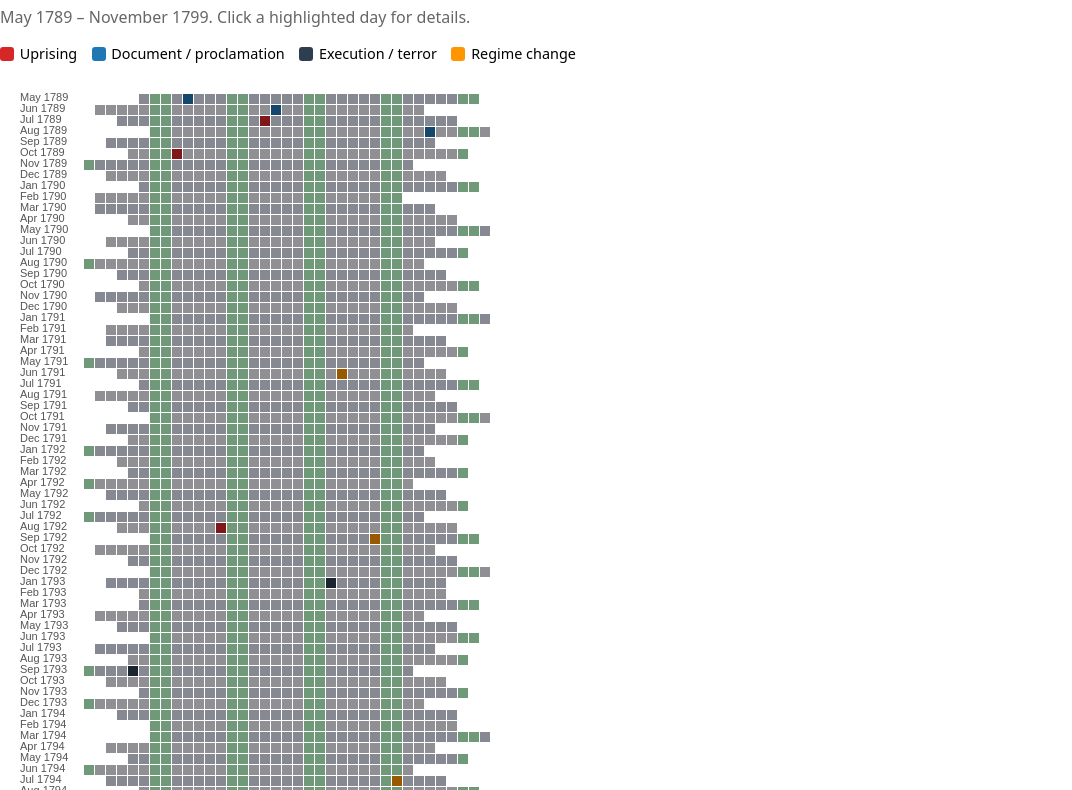
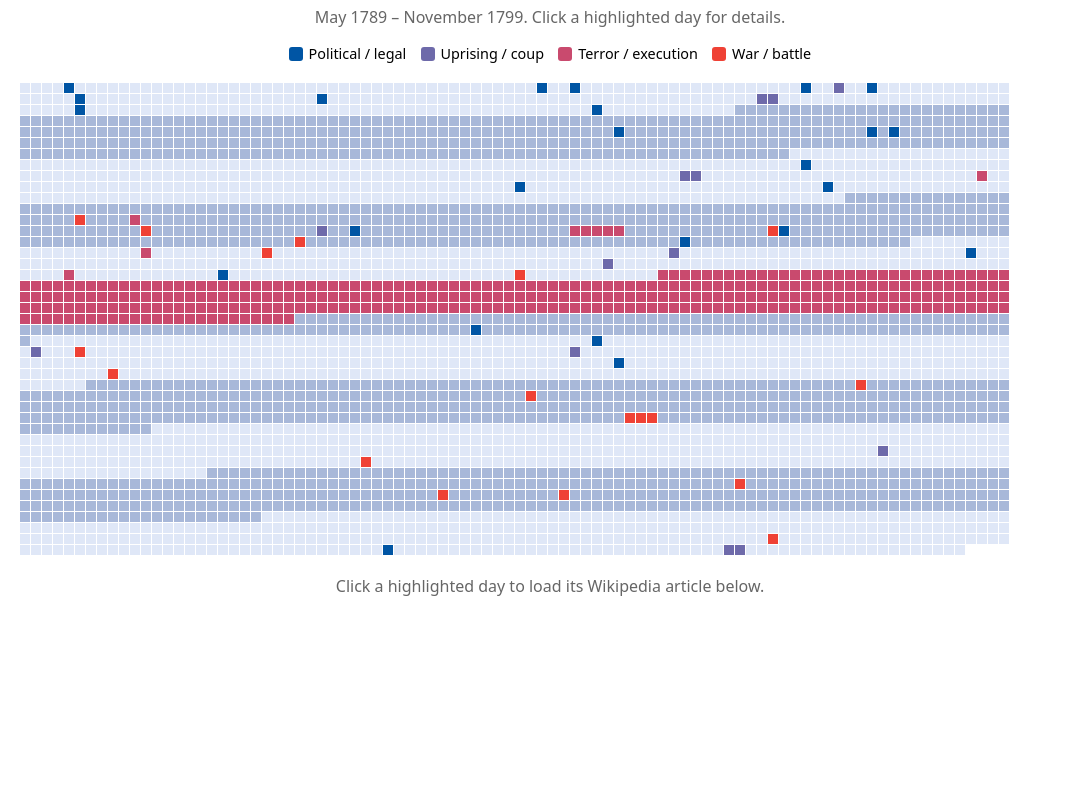
Before and after one commit to Chamartin3/daytiles, a website with bundled scripts: page examples/french-revolution/index.html in a window 1280 px wide. Shown: the part 118-908 px from the top of the page, without its empty margins (0-1072 px from the left). After the commit the page ends 816 px from the top, so only its background shows below. Built offline with nearby package versions, Linux system fonts and the light colour scheme.

Commit message:
Expand French Revolution example with daily timeline and Wikipedia preview
Switch to a custom 90-day-row layout for a roughly square chart, drop
weekend highlights and past-date fade, add a French-flag gradient
palette, expand events to ~65 entries with ranges (Reign of Terror,
September Massacres, Brumaire, etc.), and load a Wikipedia summary
card on tile click.

```diff
--- a/examples/french-revolution/events.json
+++ b/examples/french-revolution/events.json
@@ -1,15 +1,68 @@
 [
-  { "start": "1789-05-05", "type": "document", "note": "Estates-General opens" },
-  { "start": "1789-06-17", "type": "document", "note": "Tennis Court Oath" },
-  { "start": "1789-07-14", "type": "uprising", "note": "Storming of the Bastille" },
-  { "start": "1789-08-26", "type": "document", "note": "Declaration of the Rights of Man" },
-  { "start": "1789-10-05", "type": "uprising", "note": "Women's March on Versailles" },
-  { "start": "1791-06-21", "type": "regime", "note": "Flight to Varennes" },
-  { "start": "1792-08-10", "type": "uprising", "note": "Storming of the Tuileries" },
-  { "start": "1792-09-21", "type": "regime", "note": "First French Republic proclaimed" },
-  { "start": "1793-01-21", "type": "terror", "note": "Execution of Louis XVI" },
-  { "start": "1793-09-05", "type": "terror", "note": "Reign of Terror begins" },
-  { "start": "1794-07-27", "type": "regime", "note": "Thermidorian Reaction — fall of Robespierre" },
-  { "start": "1795-08-22", "type": "document", "note": "Constitution of Year III" },
-  { "start": "1799-11-09", "type": "regime", "note": "Coup of 18 Brumaire — Napoleon" }
+  { "start": "1789-04-28", "end": "1789-04-29", "type": "uprising", "note": "Réveillon riots in Paris", "wiki": "R%C3%A9veillon_riots" },
+  { "start": "1789-05-05", "type": "political", "note": "Estates-General opens at Versailles", "wiki": "Estates_General_of_1789" },
+  { "start": "1789-06-17", "type": "political", "note": "Third Estate proclaims itself National Assembly", "wiki": "National_Assembly_(French_Revolution)" },
+  { "start": "1789-06-20", "type": "political", "note": "Tennis Court Oath", "wiki": "Tennis_Court_Oath" },
+  { "start": "1789-07-11", "type": "political", "note": "Necker dismissed by Louis XVI", "wiki": "Jacques_Necker" },
+  { "start": "1789-07-14", "type": "uprising", "note": "Storming of the Bastille", "wiki": "Storming_of_the_Bastille" },
+  { "start": "1789-07-17", "type": "political", "note": "Louis XVI accepts the tricolour cockade", "wiki": "Cockade_of_France" },
+  { "start": "1789-08-04", "type": "political", "note": "August Decrees — abolition of feudal privileges", "wiki": "August_Decrees" },
+  { "start": "1789-08-26", "type": "political", "note": "Declaration of the Rights of Man and of the Citizen", "wiki": "Declaration_of_the_Rights_of_Man_and_of_the_Citizen" },
+  { "start": "1789-10-05", "end": "1789-10-06", "type": "uprising", "note": "Women's March on Versailles", "wiki": "Women%27s_March_on_Versailles" },
+  { "start": "1789-11-02", "type": "political", "note": "Church property nationalised", "wiki": "Civil_Constitution_of_the_Clergy" },
+  { "start": "1789-12-19", "type": "political", "note": "Assignats introduced", "wiki": "Assignat" },
+  { "start": "1790-06-19", "type": "political", "note": "Hereditary nobility abolished", "wiki": "French_nobility" },
+  { "start": "1790-07-12", "type": "political", "note": "Civil Constitution of the Clergy", "wiki": "Civil_Constitution_of_the_Clergy" },
+  { "start": "1790-07-14", "type": "political", "note": "Fête de la Fédération", "wiki": "F%C3%AAte_de_la_F%C3%A9d%C3%A9ration" },
+  { "start": "1791-04-02", "type": "political", "note": "Death of Mirabeau", "wiki": "Honor%C3%A9_Gabriel_Riqueti,_comte_de_Mirabeau" },
+  { "start": "1791-06-20", "end": "1791-06-21", "type": "uprising", "note": "Flight to Varennes", "wiki": "Flight_to_Varennes" },
+  { "start": "1791-07-17", "type": "terror", "note": "Champ de Mars Massacre", "wiki": "Champ_de_Mars_massacre" },
+  { "start": "1791-09-03", "type": "political", "note": "Constitution of 1791 adopted", "wiki": "French_Constitution_of_1791" },
+  { "start": "1791-10-01", "type": "political", "note": "Legislative Assembly opens", "wiki": "Legislative_Assembly_(France)" },
+  { "start": "1792-04-20", "type": "war", "note": "France declares war on Austria", "wiki": "War_of_the_First_Coalition" },
+  { "start": "1792-04-25", "type": "terror", "note": "First execution by guillotine in Paris", "wiki": "Guillotine" },
+  { "start": "1792-07-25", "type": "war", "note": "Brunswick Manifesto issued", "wiki": "Brunswick_Manifesto" },
+  { "start": "1792-08-10", "type": "uprising", "note": "Storming of the Tuileries — monarchy suspended", "wiki": "10_August_(French_Revolution)" },
+  { "start": "1792-08-13", "type": "political", "note": "Royal family imprisoned in the Temple", "wiki": "Temple_(Paris)" },
+  { "start": "1792-09-02", "end": "1792-09-06", "type": "terror", "note": "September Massacres", "wiki": "September_Massacres" },
+  { "start": "1792-09-20", "type": "war", "note": "Battle of Valmy — French victory", "wiki": "Battle_of_Valmy" },
+  { "start": "1792-09-21", "type": "political", "note": "First French Republic proclaimed", "wiki": "French_First_Republic" },
+  { "start": "1792-11-06", "type": "war", "note": "Battle of Jemappes", "wiki": "Battle_of_Jemappes" },
+  { "start": "1792-12-11", "type": "political", "note": "Trial of Louis XVI begins", "wiki": "Trial_of_Louis_XVI" },
+  { "start": "1793-01-21", "type": "terror", "note": "Execution of Louis XVI", "wiki": "Execution_of_Louis_XVI" },
+  { "start": "1793-02-01", "type": "war", "note": "France declares war on Britain and the Netherlands", "wiki": "War_of_the_First_Coalition" },
+  { "start": "1793-03-10", "type": "uprising", "note": "Vendée counter-revolutionary uprising begins", "wiki": "War_in_the_Vend%C3%A9e" },
+  { "start": "1793-04-06", "type": "political", "note": "Committee of Public Safety established", "wiki": "Committee_of_Public_Safety" },
+  { "start": "1793-06-02", "type": "uprising", "note": "Fall of the Girondins — Jacobin takeover", "wiki": "Insurrection_of_31_May_%E2%80%93_2_June_1793" },
+  { "start": "1793-07-13", "type": "terror", "note": "Assassination of Marat by Charlotte Corday", "wiki": "Jean-Paul_Marat" },
+  { "start": "1793-07-27", "type": "political", "note": "Robespierre joins Committee of Public Safety", "wiki": "Maximilien_Robespierre" },
+  { "start": "1793-08-23", "type": "war", "note": "Levée en masse — mass conscription decree", "wiki": "Lev%C3%A9e_en_masse" },
+  { "start": "1793-09-05", "end": "1794-07-27", "type": "terror", "note": "Reign of Terror" , "wiki": "Reign_of_Terror" },
+  { "start": "1793-10-05", "type": "political", "note": "French Republican calendar adopted", "wiki": "French_Republican_calendar" },
+  { "start": "1793-10-16", "type": "terror", "note": "Execution of Marie Antoinette", "wiki": "Marie_Antoinette" },
+  { "start": "1793-12-19", "type": "war", "note": "Recapture of Toulon — Napoleon distinguishes himself", "wiki": "Siege_of_Toulon" },
+  { "start": "1794-03-24", "type": "terror", "note": "Execution of the Hébertists", "wiki": "Hebertists" },
+  { "start": "1794-04-05", "type": "terror", "note": "Execution of Danton and Desmoulins", "wiki": "Georges_Danton" },
+  { "start": "1794-06-08", "type": "political", "note": "Festival of the Supreme Being", "wiki": "Cult_of_the_Supreme_Being" },
+  { "start": "1794-06-10", "type": "terror", "note": "Law of 22 Prairial — the Great Terror", "wiki": "Law_of_22_Prairial" },
+  { "start": "1794-06-26", "type": "war", "note": "Battle of Fleurus", "wiki": "Battle_of_Fleurus_(1794)" },
+  { "start": "1794-07-28", "type": "terror", "note": "Execution of Robespierre — Thermidorian Reaction", "wiki": "Thermidorian_Reaction" },
+  { "start": "1794-11-12", "type": "political", "note": "Jacobin Club closed", "wiki": "Jacobin" },
+  { "start": "1795-02-21", "type": "political", "note": "Freedom of worship restored", "wiki": "Dechristianisation_of_France_during_the_French_Revolution" },
+  { "start": "1795-04-01", "type": "uprising", "note": "Germinal Uprising", "wiki": "Insurrection_of_12_Germinal,_Year_III" },
+  { "start": "1795-04-05", "type": "war", "note": "Treaty of Basel — peace with Prussia", "wiki": "Peace_of_Basel" },
+  { "start": "1795-05-20", "type": "uprising", "note": "Prairial Uprising — last sans-culottes revolt", "wiki": "Insurrection_of_1_Prairial_Year_III" },
+  { "start": "1795-08-22", "type": "political", "note": "Constitution of Year III — Directory established", "wiki": "Constitution_of_the_Year_III" },
+  { "start": "1795-10-05", "type": "war", "note": "13 Vendémiaire — Napoleon defends the Convention", "wiki": "13_Vend%C3%A9miaire" },
+  { "start": "1796-03-11", "type": "war", "note": "Napoleon takes command of the Army of Italy", "wiki": "Italian_campaigns_of_the_French_Revolutionary_Wars" },
+  { "start": "1796-05-10", "type": "war", "note": "Battle of Lodi", "wiki": "Battle_of_Lodi" },
+  { "start": "1796-11-15", "end": "1796-11-17", "type": "war", "note": "Battle of Arcole", "wiki": "Battle_of_Arcole" },
+  { "start": "1797-09-04", "type": "uprising", "note": "Coup of 18 Fructidor", "wiki": "Coup_of_18_Fructidor" },
+  { "start": "1797-10-17", "type": "war", "note": "Treaty of Campo Formio — peace with Austria", "wiki": "Treaty_of_Campo_Formio" },
+  { "start": "1798-05-19", "type": "war", "note": "Napoleon sails for Egypt", "wiki": "French_campaign_in_Egypt_and_Syria" },
+  { "start": "1798-07-21", "type": "war", "note": "Battle of the Pyramids", "wiki": "Battle_of_the_Pyramids" },
+  { "start": "1798-08-01", "type": "war", "note": "Battle of the Nile — French fleet destroyed", "wiki": "Battle_of_the_Nile" },
+  { "start": "1799-08-15", "type": "war", "note": "Battle of Novi", "wiki": "Battle_of_Novi_(1799)" },
+  { "start": "1799-10-09", "type": "political", "note": "Napoleon returns to France from Egypt", "wiki": "Napoleon" },
+  { "start": "1799-11-09", "end": "1799-11-10", "type": "uprising", "note": "Coup of 18 Brumaire — Napoleon seizes power", "wiki": "Coup_of_18_Brumaire" }
 ]
--- a/examples/french-revolution/index.html
+++ b/examples/french-revolution/index.html
@@ -3,29 +3,38 @@
   <head>
     <meta charset="UTF-8" />
     <meta name="viewport" content="width=device-width, initial-scale=1.0" />
-    <title>Daytiles — French Revolution</title>
+    <title>Daytiles — Every Day of the French Revolution</title>
     <link rel="stylesheet" href="../../styles.css" />
     <style>
-      body { font-family: system-ui, sans-serif; max-width: 760px; margin: 2em auto; padding: 0 1em; }
-      .legend { display: flex; flex-wrap: wrap; gap: 1em; margin: 1em 0; font-size: 0.9em; }
+      body { font-family: system-ui, sans-serif; max-width: 1100px; margin: 2em auto; padding: 0 1em; }
+      .legend { display: flex; flex-wrap: wrap; gap: 1em; margin: 1em 0; font-size: 0.9em; justify-content: center; }
       .legend span { display: inline-flex; align-items: center; gap: 0.4em; }
       .swatch { width: 14px; height: 14px; border-radius: 3px; display: inline-block; }
       a { color: #0366d6; }
-      .meta { color: #666; min-height: 1.4em; }
+      .meta { color: #666; min-height: 1.4em; text-align: center; }
+      h1 { text-align: center; }
+      #calendar { display: block; margin: 0 auto; }
+      #wiki { margin-top: 1.5em; padding: 1em 1.25em; border: 1px solid #ddd; border-radius: 6px; background: #fafbfc; display: none; }
+      #wiki.loaded { display: block; }
+      #wiki h2 { margin: 0 0 0.5em; font-size: 1.2em; }
+      #wiki img { float: right; max-width: 160px; margin: 0 0 0.5em 1em; border-radius: 4px; }
+      #wiki .extract { line-height: 1.5; color: #222; }
+      #wiki .more { display: inline-block; margin-top: 0.75em; }
     </style>
   </head>
   <body>
     <p><a href="../">← All examples</a></p>
-    <h1>French Revolution — Key Dates</h1>
+    <h1>Every Day of the French Revolution</h1>
     <p class="meta">May 1789 – November 1799. Click a highlighted day for details.</p>
     <div class="legend">
-      <span><i class="swatch" style="background:#d62728"></i> Uprising</span>
-      <span><i class="swatch" style="background:#1f77b4"></i> Document / proclamation</span>
-      <span><i class="swatch" style="background:#2c3e50"></i> Execution / terror</span>
-      <span><i class="swatch" style="background:#ff9500"></i> Regime change</span>
+      <span><i class="swatch" style="background:#0055a4"></i> Political / legal</span>
+      <span><i class="swatch" style="background:#6e6aaa"></i> Uprising / coup</span>
+      <span><i class="swatch" style="background:#c94a6e"></i> Terror / execution</span>
+      <span><i class="swatch" style="background:#ef4135"></i> War / battle</span>
     </div>
     <svg id="calendar"></svg>
-    <p id="info" class="meta"></p>
+    <p id="info" class="meta">Click a highlighted day to load its Wikipedia article below.</p>
+    <div id="wiki"></div>
     <script type="module" src="revolution.js"></script>
   </body>
 </html>
--- a/examples/french-revolution/revolution.js
+++ b/examples/french-revolution/revolution.js
@@ -1,24 +1,27 @@
 import { Daytiles, Layout, Shape, AlternationMode } from "../../dist/index.js";
 
 const dt = new Daytiles({
-  layout: Layout.Month,
+  layout: Layout.Custom,
   shape: Shape.Rect,
   startDate: "1789-05-01",
   endDate: "1799-11-30",
   daySize: 10,
   gap: 1,
+  daysPerRow: 90,
   startDayOfWeek: 0,
-  showLabels: true,
+  showLabels: false,
   colors: {
     current: "#0055a4",
-    pastDay: "#dcd8e8",
-    futureDay: "#f0eef7",
-    alternation: { mode: AlternationMode.Month, color: "#dfe4f1", size: 1 },
+    fadePastDates: false,
+    pastDay: "#dfe7f7",
+    futureDay: "#dfe7f7",
+    alternation: { mode: AlternationMode.Year, color: "#a8b8d9", size: 1 },
+    highlight: { weekdays: {}, months: {} },
     eventTypeColors: {
-      uprising: "#d62728",
-      document: "#1f77b4",
-      terror: "#2c3e50",
-      regime: "#ff9500",
+      political: "#0055a4",
+      uprising: "#6e6aaa",
+      terror: "#c94a6e",
+      war: "#ef4135",
     },
   },
 });
@@ -27,10 +30,35 @@ const events = await fetch("./events.json").then((r) => r.json());
 for (const evt of events) dt.addEvent(evt);
 
 const info = document.getElementById("info");
+const wiki = document.getElementById("wiki");
+
+async function loadWiki(slug) {
+  const url = `https://en.wikipedia.org/api/rest_v1/page/summary/${slug}`;
+  const res = await fetch(url);
+  if (!res.ok) {
+    wiki.innerHTML = `<p>Could not load article.</p>`;
+    wiki.classList.add("loaded");
+    return;
+  }
+  const data = await res.json();
+  const thumb = data.thumbnail?.source
+    ? `<img src="${data.thumbnail.source}" alt="">`
+    : "";
+  const link = `https://en.wikipedia.org/wiki/${slug}`;
+  wiki.innerHTML = `
+    <h2>${data.title}</h2>
+    ${thumb}
+    <div class="extract">${data.extract_html ?? ""}</div>
+    <a class="more" href="${link}" target="_blank" rel="noopener">Read on Wikipedia →</a>
+  `;
+  wiki.classList.add("loaded");
+}
+
 dt.onTileClick(({ date, event }) => {
   info.textContent = event.note
     ? `${date.toDateString()} — ${event.note}`
     : date.toDateString();
+  if (event.wiki) loadWiki(event.wiki);
 });
 
 const svg = document.getElementById("calendar");
```
